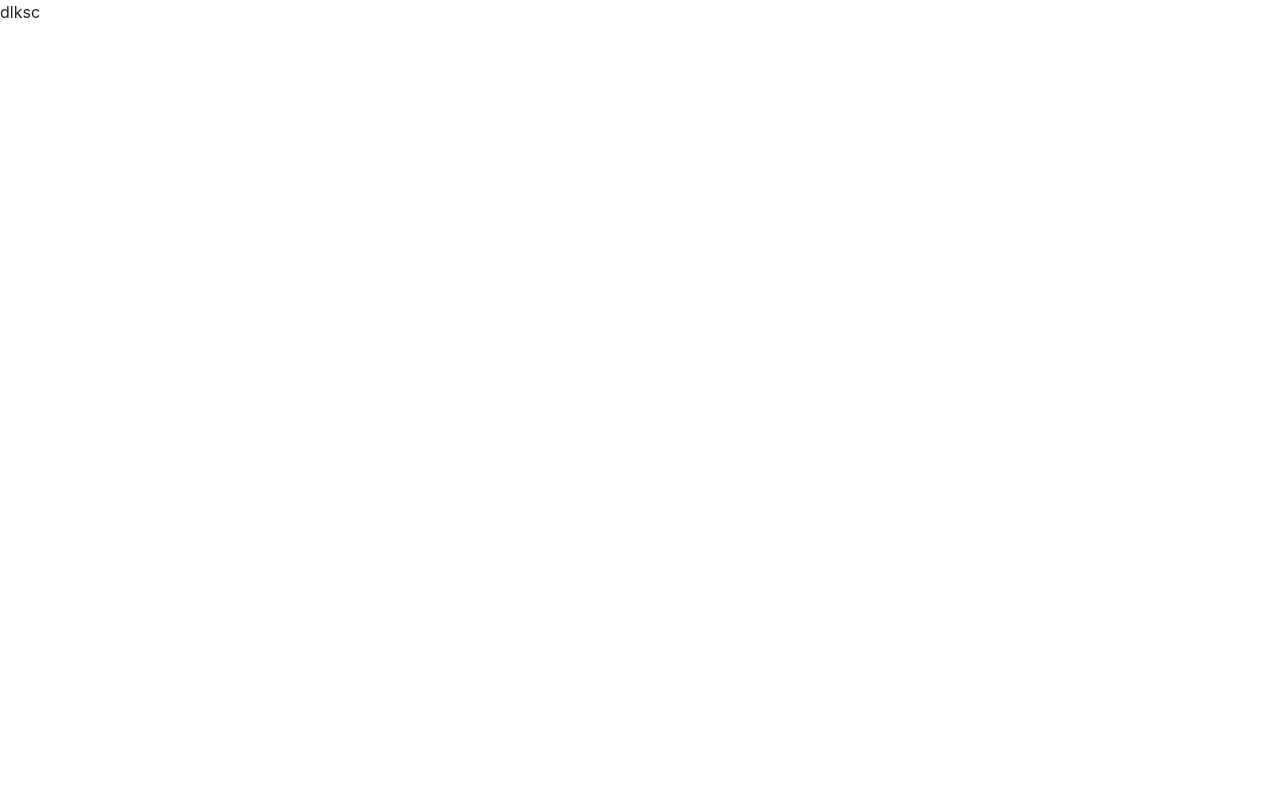
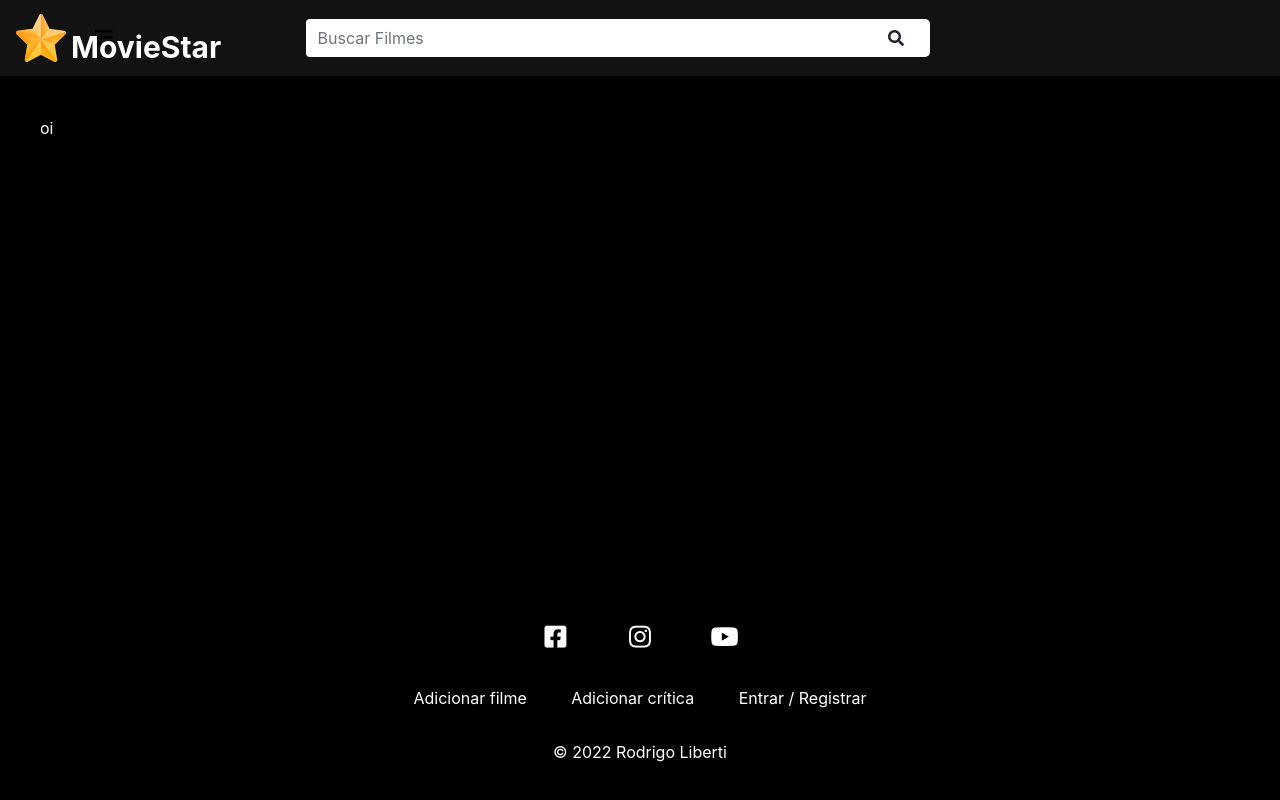
Before and after one commit to liberti1991/MovieStar, a PHP site: page / in a window 1280 px wide. Before the commit the page is almost empty. Run offline with PHP 8.4, Linux system fonts and the light colour scheme; data that the repository does not hold is empty.

Commit message:
componetizar header e footer

```diff
--- a/index.php
+++ b/index.php
@@ -1,32 +1,7 @@
 <?php
-
-  require_once("globals.php");
-  require_once("db.php");
-
+require_once('templates/header.php');
 ?>
-
-<!DOCTYPE html>
-<html lang="en">
-
-<head>
-  <meta charset="UTF-8">
-  <meta name="viewport" content="width=device-width, initial-scale=1.0">
-  <title>MovieStar</title>
-  <link rel="short icon" href="<?= $BASE_URL ?>img/moviestar.ico" />
-  <!-- Bootstrap -->
-  <link rel="stylesheet" href="https://cdnjs.cloudflare.com/ajax/libs/twitter-bootstrap/4.5.3/css/bootstrap.css" integrity="sha512-drnvWxqfgcU6sLzAJttJv7LKdjWn0nxWCSbEAtxJ/YYaZMyoNLovG7lPqZRdhgL1gAUfa+V7tbin8y+2llC1cw==" crossorigin="anonymous" />
-  <!-- Font Awesome -->
-  <link rel="stylesheet" href="https://cdnjs.cloudflare.com/ajax/libs/font-awesome/5.15.1/css/all.min.css" integrity="sha512-+4zCK9k+qNFUR5X+cKL9EIR+ZOhtIloNl9GIKS57V1MyNsYpYcUrUeQc9vNfzsWfV28IaLL3i96P9sdNyeRssA==" crossorigin="anonymous" />
-  <!-- CSS do projeto -->
-  <link rel="stylesheet" href="<?= $BASE_URL ?>css/styles.css">
-</head>
-
-<body>
-  dlksc
-  <!-- BOOTSTRAP JS -->
-  <script src="https://cdnjs.cloudflare.com/ajax/libs/jquery/3.5.1/jquery.min.js" integrity="sha512-bLT0Qm9VnAYZDflyKcBaQ2gg0hSYNQrJ8RilYldYQ1FxQYoCLtUjuuRuZo+fjqhx/qtq/1itJ0C2ejDxltZVFg==" crossorigin="anonymous"></script>
-  <script src="https://cdnjs.cloudflare.com/ajax/libs/twitter-bootstrap/4.5.3/js/bootstrap.js" integrity="sha512-KCgUnRzizZDFYoNEYmnqlo0PRE6rQkek9dE/oyIiCExStQ72O7GwIFfmPdkzk4OvZ/sbHKSLVeR4Gl3s7s679g==" crossorigin="anonymous"></script>
-
-</body>
-
-</html>
+<div id="main-container" class="container-fluid">oi</div>
+<?php
+require_once('templates/footer.php');
+?>
--- /dev/null
+++ b/templates/footer.php
@@ -0,0 +1,28 @@
+<footer id="footer">
+    <div id="social-container">
+      <ul>
+        <li>
+          <a href="#"><i class="fab fa-facebook-square"></i></a>
+        </li>
+        <li>
+          <a href="#"><i class="fab fa-instagram"></i></a>
+        </li>
+        <li>
+          <a href="#"><i class="fab fa-youtube"></i></a>
+        </li>
+      </ul>
+    </div>
+    <div id="footer-links-container">
+      <ul>
+        <li><a href="#">Adicionar filme</a></li>
+        <li><a href="#">Adicionar crítica</a></li>
+        <li><a href="#">Entrar / Registrar</a></li>
+      </ul>
+    </div>
+    <p>&copy; 2022 Rodrigo Liberti</p>
+  </footer>
+  <!-- BOOTSTRAP JS -->
+  <script src="https://cdnjs.cloudflare.com/ajax/libs/jquery/3.5.1/jquery.min.js" integrity="sha512-bLT0Qm9VnAYZDflyKcBaQ2gg0hSYNQrJ8RilYldYQ1FxQYoCLtUjuuRuZo+fjqhx/qtq/1itJ0C2ejDxltZVFg==" crossorigin="anonymous"></script>
+  <script src="https://cdnjs.cloudflare.com/ajax/libs/twitter-bootstrap/4.5.3/js/bootstrap.js" integrity="sha512-KCgUnRzizZDFYoNEYmnqlo0PRE6rQkek9dE/oyIiCExStQ72O7GwIFfmPdkzk4OvZ/sbHKSLVeR4Gl3s7s679g==" crossorigin="anonymous"></script>
+</body>
+</html>
--- /dev/null
+++ b/templates/header.php
@@ -0,0 +1,67 @@
+<?php
+
+require_once("globals.php");
+require_once("db.php");
+
+?>
+
+<!DOCTYPE html>
+<html lang="en">
+
+<head>
+  <meta charset="UTF-8">
+  <meta name="viewport" content="width=device-width, initial-scale=1.0">
+  <title>MovieStar</title>
+  <link rel="short icon" href="<?= $BASE_URL ?>img/moviestar.ico" />
+  <!-- Bootstrap -->
+  <link rel="stylesheet" href="https://cdnjs.cloudflare.com/ajax/libs/twitter-bootstrap/4.5.3/css/bootstrap.css" integrity="sha512-drnvWxqfgcU6sLzAJttJv7LKdjWn0nxWCSbEAtxJ/YYaZMyoNLovG7lPqZRdhgL1gAUfa+V7tbin8y+2llC1cw==" crossorigin="anonymous" />
+  <!-- Font Awesome -->
+  <link rel="stylesheet" href="https://cdnjs.cloudflare.com/ajax/libs/font-awesome/5.15.1/css/all.min.css" integrity="sha512-+4zCK9k+qNFUR5X+cKL9EIR+ZOhtIloNl9GIKS57V1MyNsYpYcUrUeQc9vNfzsWfV28IaLL3i96P9sdNyeRssA==" crossorigin="anonymous" />
+  <!-- CSS do projeto -->
+  <link rel="stylesheet" href="<?= $BASE_URL ?>css/styles.css">
+</head>
+
+<body>
+  <header>
+    <nav id="main-navbar" class="navbar navbar-exapand-lg">
+      <a href="<?= $BASE_URL ?>" class="navbar-brand">
+        <img src="<?= $BASE_URL ?>img/logo.svg" alt="MovieStar" id="logo">
+        <span id="moviestar-title">MovieStar</span>
+      </a>
+      <button class="navbar-toggler" type="button" data-toggle="collapse" data-target="#navbar" aria-controls="navbar" aria-expanded="false" aria-label="Toggle navigation">
+        <i class="fas fa-bars"></i>
+      </button>
+      <form action="<?= $BASE_URL ?>search.php" method="GET" id="search-form" class="form-inline my-2 my-lg-0">
+        <input type="text" name="q" id="search" class="form-control mr-sm-2" type="search" placeholder="Buscar Filmes" aria-label="Search">
+        <button class="btn my-2 my-sm-0" type="submit">
+          <i class="fas fa-search"></i>
+        </button>
+      </form>
+      <div class="collapse navbar-collapse" id="navbar">
+        <ul class="navbar-nav">
+          <?php if ($userData) : ?>
+            <li class="nav-item">
+              <a href="<?= $BASE_URL ?>newmovie.php" class="nav-link">
+                <i class="far fa-plus-square"></i> Incluir Filme
+              </a>
+            </li>
+            <li class="nav-item">
+              <a href="<?= $BASE_URL ?>dashboard.php" class="nav-link">Meus Filmes</a>
+            </li>
+            <li class="nav-item">
+              <a href="<?= $BASE_URL ?>editprofile.php" class="nav-link bold">
+                <?= $userData->name ?>
+              </a>
+            </li>
+            <li class="nav-item">
+              <a href="<?= $BASE_URL ?>logout.php" class="nav-link">Sair</a>
+            </li>
+          <?php else : ?>
+            <li class="nav-item">
+              <a href="<?= $BASE_URL ?>auth.php" class="nav-link">Entrar / Cadastrar</a>
+            </li>
+          <?php endif; ?>
+        </ul>
+      </div>
+    </nav>
+  </header>
```
